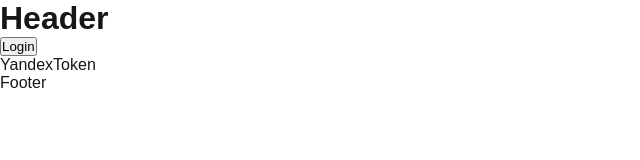
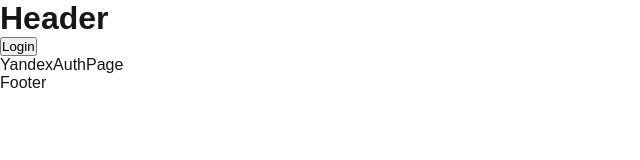
Before and after one commit to andrey-zinoviev-dev/tutors, a Next.js app: page /auth/yandex in a window 1280 px wide. Shown: the top 160 px of the page, without its empty margins (0-640 px from the left). Built offline with nearby package versions, Linux system fonts and the light colour scheme.

Commit message:
created yandex-only auth page

```diff
--- a/src/app/auth/yandex/page.tsx
+++ b/src/app/auth/yandex/page.tsx
@@ -1,17 +1,32 @@
 'use client';
 
-import { Suspense } from "react";
-import { useSearchParams } from "next/navigation";
+import { useEffect } from "react";
 
-function YandexToken() {
-    const searchParams = useSearchParams();
-    const code = searchParams.get('access_token');
-    console.log(code);
-    return <div>YandexToken</div>;
+// Define the type for YaSendSuggestToken
+// interface YandexSDK {
+//   YaSendSuggestToken: (domain: string, options: { flag: boolean }) => void;
+// }
+
+// Extend Window interface to include Yandex SDK
+declare global {
+  interface Window {
+    YaSendSuggestToken: (domain: string, options: { flag: boolean }) => void;
+  }
 }
 
 export default function YandexAuthPage() {
-    return <Suspense fallback={<div>Loading...</div>}>
-        <YandexToken />
-    </Suspense>;
+    useEffect(() => {
+        if (typeof window !== 'undefined' && 'YaSendSuggestToken' in window) {
+
+            // Call YaSendSuggestToken with proper typing
+            window.YaSendSuggestToken(
+                'https://tutors-brown.vercel.app', // Your domain
+                {
+                    flag: true
+                }
+            );
+        }
+    }, []);
+
+    return <div>YandexAuthPage</div>
 }
--- a/src/app/components/OAuth/OAuthPopup.tsx
+++ b/src/app/components/OAuth/OAuthPopup.tsx
@@ -184,7 +184,6 @@ export default function OAuthPopup() {
   const initializeYandexID = () => {
     if (typeof window !== 'undefined' && 'YaAuthSuggest' in window && yandexContainerRef.current) {
       const YaAuthSuggest = (window as Window & { YaAuthSuggest: YaAuthSuggest }).YaAuthSuggest;
-
       // OAuth query parameters
       const oauthQueryParams: YandexOAuthParams = {
         client_id: process.env.NEXT_PUBLIC_YANDEX_CLIENT_ID || '', // Replace with your actual Yandex client ID
@@ -194,6 +193,7 @@ export default function OAuthPopup() {
       };
 
       // Token page origin (your app's domain)
+      // const tokenPageOrigin = 'https://tutors-brown.vercel.app';
       const tokenPageOrigin = 'https://tutors-brown.vercel.app';
 
       // Widget options
```
